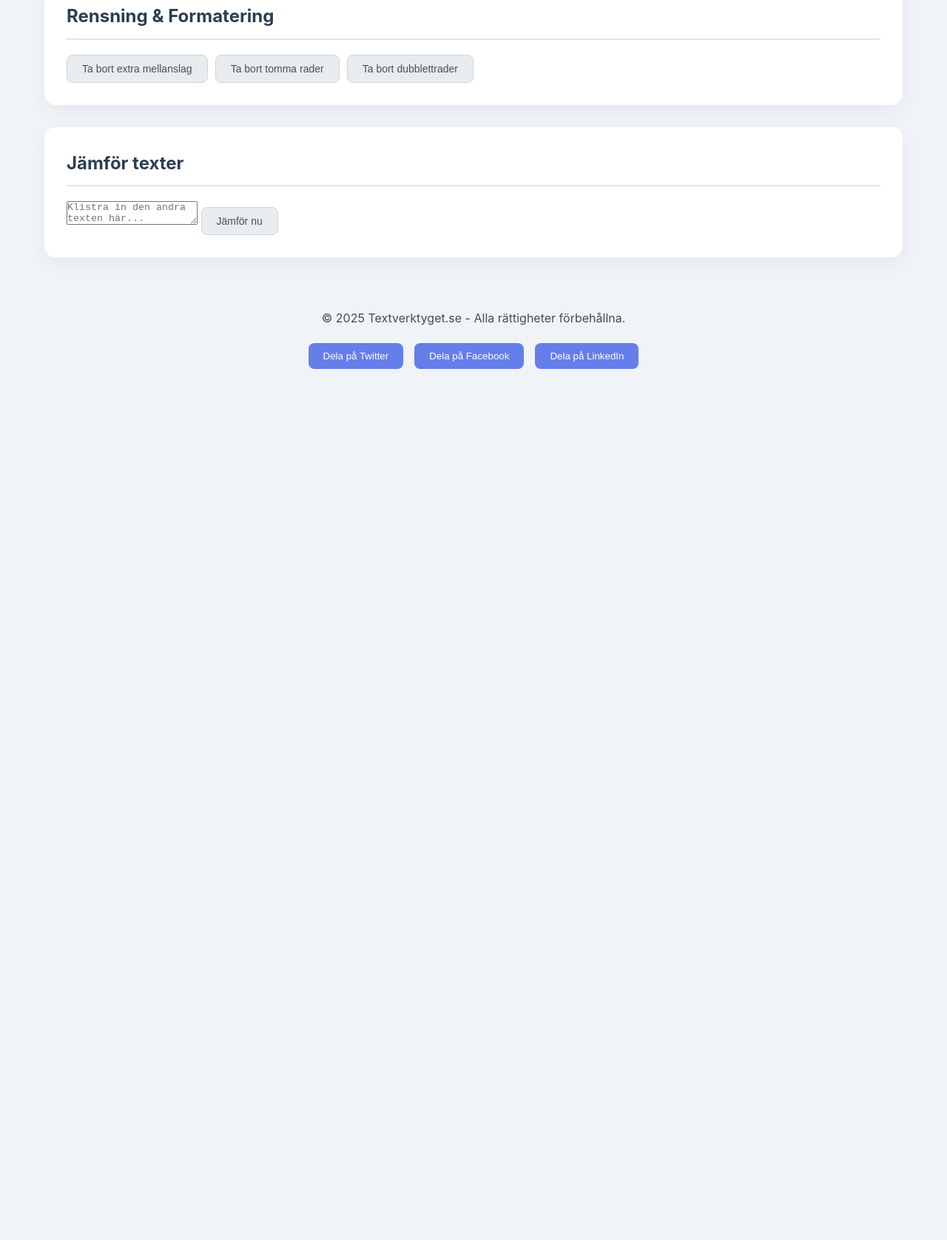
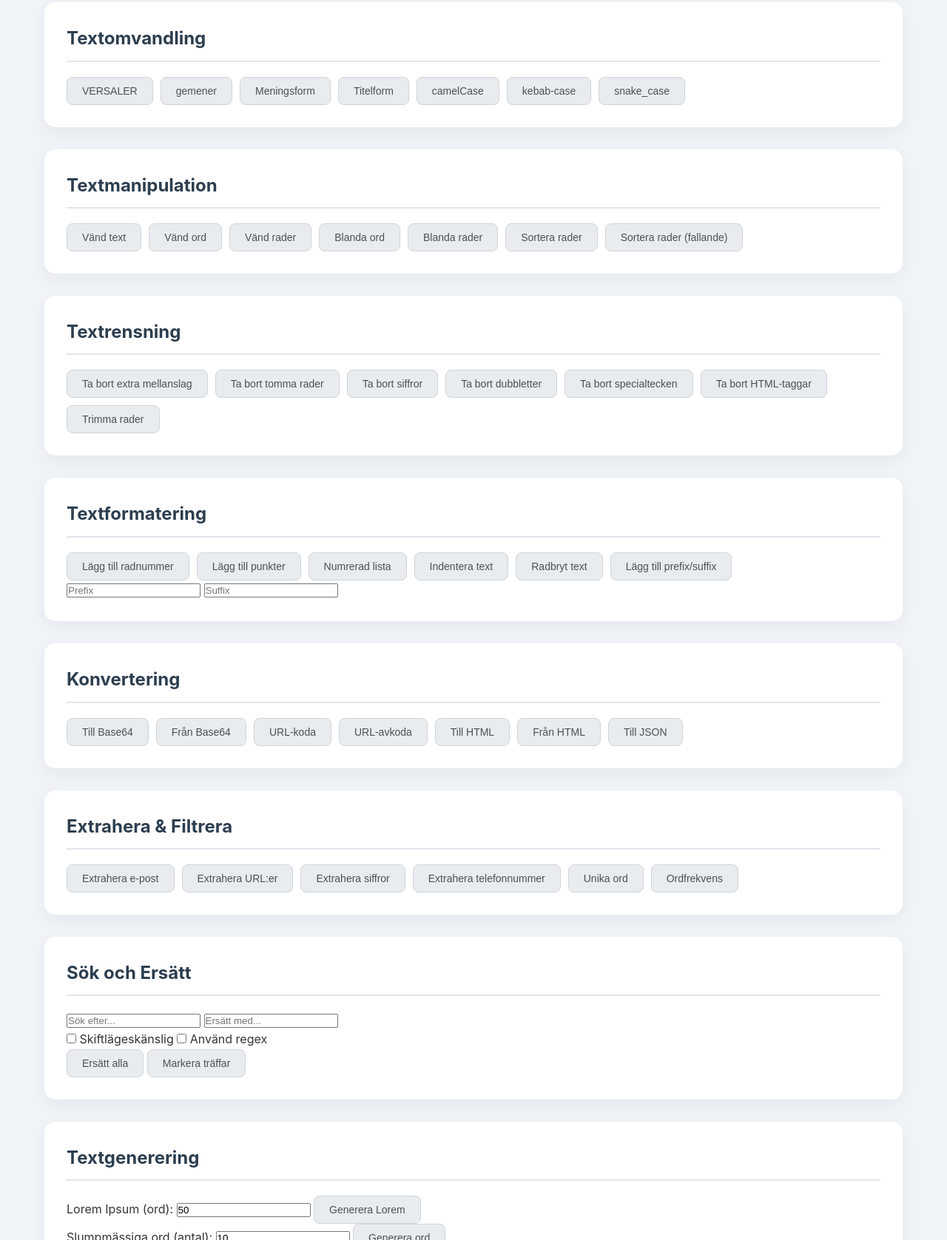
Before and after one commit to Ezzat-1980/textverktyg, a plain HTML site: page index.html in a window 1280 px wide. Shown: the part 1123-2800 px from the top of the page at 74% size. Before the commit the page ends 1662 px from the top, so only its background shows below. Drawn offline with Linux system fonts and the light colour scheme.

Commit message:
Add files via upload

```diff
--- a/index.html
+++ b/index.html
@@ -6,11 +6,11 @@
     <title>Textverktyget.se - Din Allt-i-ett Textanalysator</title>
     <meta name="description" content="Gratis online-verktyg för avancerad textanalys, ordräknare, stavningskontroll, omvandling, rensning, extrahering, sök/ersätt och textgenerering.">
 
-    <script>(function(w,d,s,l,i){w[l]=w[l]||[];w[l].push({'gtm.start':
-    new Date().getTime(),event:'gtm.js'});var f=d.getElementsByTagName(s)[0],
-    j=d.createElement(s),dl=l!='dataLayer'?'&l='+l:'';j.async=true;j.src=
-    'https://www.googletagmanager.com/gtm.js?id='+i+dl;f.parentNode.insertBefore(j,f);
-    })(window,document,'script','dataLayer','GTM-KBHD5ZT9');</script>
+    <script>(function(w,d,s,l,i){w[l]=w[l]||[];w[l].push({\'gtm.start\':
+    new Date().getTime(),event:\'gtm.js\'});var f=d.getElementsByTagName(s)[0],
+    j=d.createElement(s),dl=l!=\'dataLayer\'?\'&l=\'+l:\'\';j.async=true;j.src=
+    \'https://www.googletagmanager.com/gtm.js?id=\'+i+dl;f.parentNode.insertBefore(j,f);
+    })(window,document,\'script\',\'dataLayer\',\'GTM-KBHD5ZT9\');</script>
 
     <script async src="https://pagead2.googlesyndication.com/pagead/js/adsbygoogle.js?client=ca-pub-6696113059842943"
          crossorigin="anonymous"></script>
@@ -22,7 +22,7 @@
             box-sizing: border-box;
         }
         body {
-            font-family: -apple-system, BlinkMacSystemFont, 'Segoe UI', Roboto, Oxygen, Ubuntu, Cantarell, sans-serif;
+            font-family: -apple-system, BlinkMacSystemFont, \'Segoe UI\', Roboto, Oxygen, Ubuntu, Cantarell, sans-serif;
             line-height: 1.6;
             color: #333;
             background-color: #f0f4f8;
@@ -78,7 +78,7 @@
             border: 2px solid #e0e6ed;
             border-radius: 10px;
             font-size: 16px;
-            font-family: 'Courier New', monospace;
+            font-family: \'Courier New\', monospace;
             resize: vertical;
             background: #fafbfc;
         }
@@ -167,8 +167,8 @@
         </header>
 
         <section class="about-section card">
-            <h2>Välkommen till din digitala textassistent!</h2>
-            <p>Textverktyget.se är ett gratis och kraftfullt online-verktyg skapat för alla som arbetar med text. Oavsett om du är student, skribent, utvecklare eller bara vill få snabb koll på en text, finns vi här för att hjälpa till.</p>
+            <h2>Välkommen till Textverktyget.se – Din Allt-i-ett Textanalysator</h2>
+            <p>Oavsett om du är student, skribent, marknadsförare eller bara behöver snabba textverktyg, erbjuder Textverktyget.se en rad kraftfulla funktioner för att hjälpa dig med dina textrelaterade uppgifter. Från detaljerad statistik till avancerad formatering och konvertering, gör vi det enkelt att hantera din text effektivt och professionellt.</p>
         </section>
 
         <main class="main-content">
@@ -204,11 +204,112 @@
 
             <div class="tools-section">
                 <div class="tool-category card">
-                    <h2>Rensning & Formatering</h2>
+                    <h2>Textomvandling</h2>
+                    <div class="tool-buttons">
+                        <button class="tool-btn" data-action="uppercase">VERSALER</button>
+                        <button class="tool-btn" data-action="lowercase">gemener</button>
+                        <button class="tool-btn" data-action="sentenceCase">Meningsform</button>
+                        <button class="tool-btn" data-action="titleCase">Titelform</button>
+                        <button class="tool-btn" data-action="camelCase">camelCase</button>
+                        <button class="tool-btn" data-action="kebabCase">kebab-case</button>
+                        <button class="tool-btn" data-action="snakeCase">snake_case</button>
+                    </div>
+                </div>
+
+                <div class="tool-category card">
+                    <h2>Textmanipulation</h2>
+                    <div class="tool-buttons">
+                        <button class="tool-btn" data-action="reverseText">Vänd text</button>
+                        <button class="tool-btn" data-action="reverseWords">Vänd ord</button>
+                        <button class="tool-btn" data-action="reverseLines">Vänd rader</button>
+                        <button class="tool-btn" data-action="shuffleWords">Blanda ord</button>
+                        <button class="tool-btn" data-action="shuffleLines">Blanda rader</button>
+                        <button class="tool-btn" data-action="sortLines">Sortera rader</button>
+                        <button class="tool-btn" data-action="sortLinesDesc">Sortera rader (fallande)</button>
+                    </div>
+                </div>
+
+                <div class="tool-category card">
+                    <h2>Textrensning</h2>
                     <div class="tool-buttons">
                         <button class="tool-btn" data-action="removeExtraSpaces">Ta bort extra mellanslag</button>
                         <button class="tool-btn" data-action="removeEmptyLines">Ta bort tomma rader</button>
-                        <button class="tool-btn" data-action="removeDuplicateLines">Ta bort dubblettrader</button>
+                        <button class="tool-btn" data-action="removeNumbers">Ta bort siffror</button>
+                        <button class="tool-btn" data-action="removeDuplicateLines">Ta bort dubbletter</button>
+                        <button class="tool-btn" data-action="removeSpecialChars">Ta bort specialtecken</button>
+                        <button class="tool-btn" data-action="removeHtmlTags">Ta bort HTML-taggar</button>
+                        <button class="tool-btn" data-action="trimLines">Trimma rader</button>
+                    </div>
+                </div>
+
+                <div class="tool-category card">
+                    <h2>Textformatering</h2>
+                    <div class="tool-buttons">
+                        <button class="tool-btn" data-action="addLineNumbers">Lägg till radnummer</button>
+                        <button class="tool-btn" data-action="addBulletPoints">Lägg till punkter</button>
+                        <button class="tool-btn" data-action="addNumberedList">Numrerad lista</button>
+                        <button class="tool-btn" data-action="indentText">Indentera text</button>
+                        <button class="tool-btn" data-action="wrapText">Radbryt text</button>
+                        <button class="tool-btn" data-action="addPrefixSuffix">Lägg till prefix/suffix</button>
+                    </div>
+                    <div class="prefix-suffix-controls">
+                        <input type="text" id="prefixInput" placeholder="Prefix">
+                        <input type="text" id="suffixInput" placeholder="Suffix">
+                    </div>
+                </div>
+
+                <div class="tool-category card">
+                    <h2>Konvertering</h2>
+                    <div class="tool-buttons">
+                        <button class="tool-btn" data-action="toBase64">Till Base64</button>
+                        <button class="tool-btn" data-action="fromBase64">Från Base64</button>
+                        <button class="tool-btn" data-action="urlEncode">URL-koda</button>
+                        <button class="tool-btn" data-action="urlDecode">URL-avkoda</button>
+                        <button class="tool-btn" data-action="toHtml">Till HTML</button>
+                        <button class="tool-btn" data-action="fromHtml">Från HTML</button>
+                        <button class="tool-btn" data-action="toJson">Till JSON</button>
+                    </div>
+                </div>
+
+                <div class="tool-category card">
+                    <h2>Extrahera & Filtrera</h2>
+                    <div class="tool-buttons">
+                        <button class="tool-btn" data-action="extractEmails">Extrahera e-post</button>
+                        <button class="tool-btn" data-action="extractUrls">Extrahera URL:er</button>
+                        <button class="tool-btn" data-action="extractNumbers">Extrahera siffror</button>
+                        <button class="tool-btn" data-action="extractPhoneNumbers">Extrahera telefonnummer</button>
+                        <button class="tool-btn" data-action="uniqueWords">Unika ord</button>
+                        <button class="tool-btn" data-action="wordFrequency">Ordfrekvens</button>
+                    </div>
+                </div>
+
+                <div class="tool-category card">
+                    <h2>Sök och Ersätt</h2>
+                    <div class="search-replace-controls">
+                        <input type="text" id="searchText" placeholder="Sök efter..." aria-label="Söktext">
+                        <input type="text" id="replaceText" placeholder="Ersätt med..." aria-label="Ersättningstext">
+                        <div class="search-options">
+                            <label><input type="checkbox" id="caseSensitive"> Skiftlägeskänslig</label>
+                            <label><input type="checkbox" id="useRegex"> Använd regex</label>
+                        </div>
+                        <button class="tool-btn" data-action="replaceAll">Ersätt alla</button>
+                        <button class="tool-btn" data-action="highlightMatches">Markera träffar</button>
+                    </div>
+                </div>
+
+                <div class="tool-category card">
+                    <h2>Textgenerering</h2>
+                    <div class="generator-controls">
+                        <div class="generator-item">
+                            <label for="loremWords">Lorem Ipsum (ord):</label>
+                            <input type="number" id="loremWords" value="50" min="1">
+                            <button class="tool-btn" data-action="generateLorem">Generera Lorem</button>
+                        </div>
+                        <div class="generator-item">
+                            <label for="randomWordsCount">Slumpmässiga ord (antal):</label>
+                            <input type="number" id="randomWordsCount" value="10" min="1">
+                            <button class="tool-btn" data-action="generateRandomWords">Generera ord</button>
+                        </div>
                     </div>
                 </div>
 
@@ -222,35 +323,7 @@
             </div>
         </main>
 
-        <footer>
-            <p>&copy; 2025 Textverktyget.se - Alla rättigheter förbehållna.</p>
-            <div class="social-share">
-                <button class="share-btn" data-platform="twitter">Dela på Twitter</button>
-                <button class="share-btn" data-platform="facebook">Dela på Facebook</button>
-                <button class="share-btn" data-platform="linkedin">Dela på LinkedIn</button>
-            </div>
-        </footer>
-    </div>
-
-    <div id="feedback" class="feedback" role="alert" aria-live="assertive"></div>
-
-    <script>
-        // Hela din fullständiga Javascript-kod är här
-        // Denna kod är förkortad för läsbarhet, den fullständiga koden från föregående versioner ska användas
-        function shareOnSocialMedia(platform) { /* ... */ }
-        document.addEventListener('DOMContentLoaded', function() {
-            // ... all din kod ...
-            function compareTexts(text1, text2) {
-                if (typeof diff_match_patch === 'undefined') {
-                    console.error('Jämförelsebiblioteket kunde inte laddas.');
-                    // showFeedback('Jämförelsebiblioteket kunde inte laddas.', 'error');
-                    return 'Fel vid laddning av funktion.';
-                }
-                // ... resten av compareTexts funktionen
-            }
-            // ... resten av din JS ...
-        });
-    </script>
-    <script src="https://cdnjs.cloudflare.com/ajax/libs/diff_match_patch/20121119/diff_match_patch.js" defer></script>
-</body>
-</html>
+        <section class="about-section card">
+            <h2>Användningsområden</h2>
+            <p><strong>För studenter:</strong> Använd Textverktyget.se för att snabbt kontrollera ordantalet i up
+(Content truncated due to size limit. Use page ranges or line ranges to read remaining content)
```
